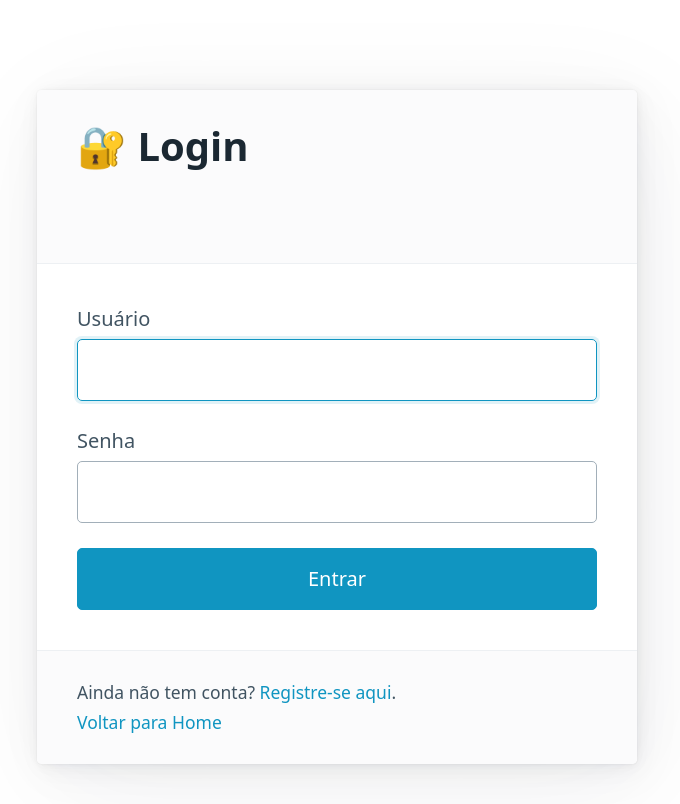
After one commit to samScriptt/spring-car, a Spring app: template src/main/resources/templates/login.html in a window 1280 px wide. The commit adds this page. Shown: the whole page, without its empty margins (303-983 px from the left). Run offline with Thymeleaf, Linux system fonts and the light colour scheme; the template is opened without the code that fills it, so the values that code supplies are empty; some of the project's set-up classes (security, data sources, template engines, error pages and the like) are left out, and stand-ins take their place.

Commit message:
consertando register

```diff
--- /dev/null
+++ b/src/main/resources/templates/login.html
@@ -0,0 +1,44 @@
+<!DOCTYPE html>
+<html xmlns:th="http://www.thymeleaf.org">
+<head>
+    <title>Login - Corrida Rua</title>
+    <link rel="stylesheet" href="https://cdn.jsdelivr.net/npm/@picocss/pico@1/css/pico.min.css">
+</head>
+<body class="container" style="padding-top: 50px; max-width: 600px;">
+    <article>
+        <header>
+            <h1>🔐 Login</h1>
+        </header>
+
+        <div th:if="${param.error}" style="color: red; margin-bottom: 10px;">
+            Usuário ou senha inválidos.
+        </div>
+
+        <div th:if="${param.registrado}" style="color: green; margin-bottom: 10px;">
+            Registro realizado com sucesso! Faça login.
+        </div>
+
+        <div th:if="${param.logout}" style="color: blue; margin-bottom: 10px;">
+            Você saiu do sistema.
+        </div>
+
+        <form th:action="@{/login}" method="post">
+            <label for="username">Usuário
+                <input type="text" id="username" name="username" required autofocus>
+            </label>
+
+            <label for="password">Senha
+                <input type="password" id="password" name="password" required>
+            </label>
+
+            <button type="submit">Entrar</button>
+        </form>
+
+        <footer>
+            <small>Ainda não tem conta? <a th:href="@{/registro}">Registre-se aqui</a>.</small>
+            <br>
+            <small><a th:href="@{/}">Voltar para Home</a></small>
+        </footer>
+    </article>
+</body>
+</html>
```
Also changed, not shown: src/main/java/com/gac116/corridarua/config/SecurityConfig.java (+6 -6 lines), src/main/java/com/gac116/corridarua/controller/MainController.java (+25 -23 lines), src/main/java/com/gac116/corridarua/service/AutenticacaoService.java (added, +29 -0 lines), src/main/resources/templates/registro.html (+8 -2 lines).
